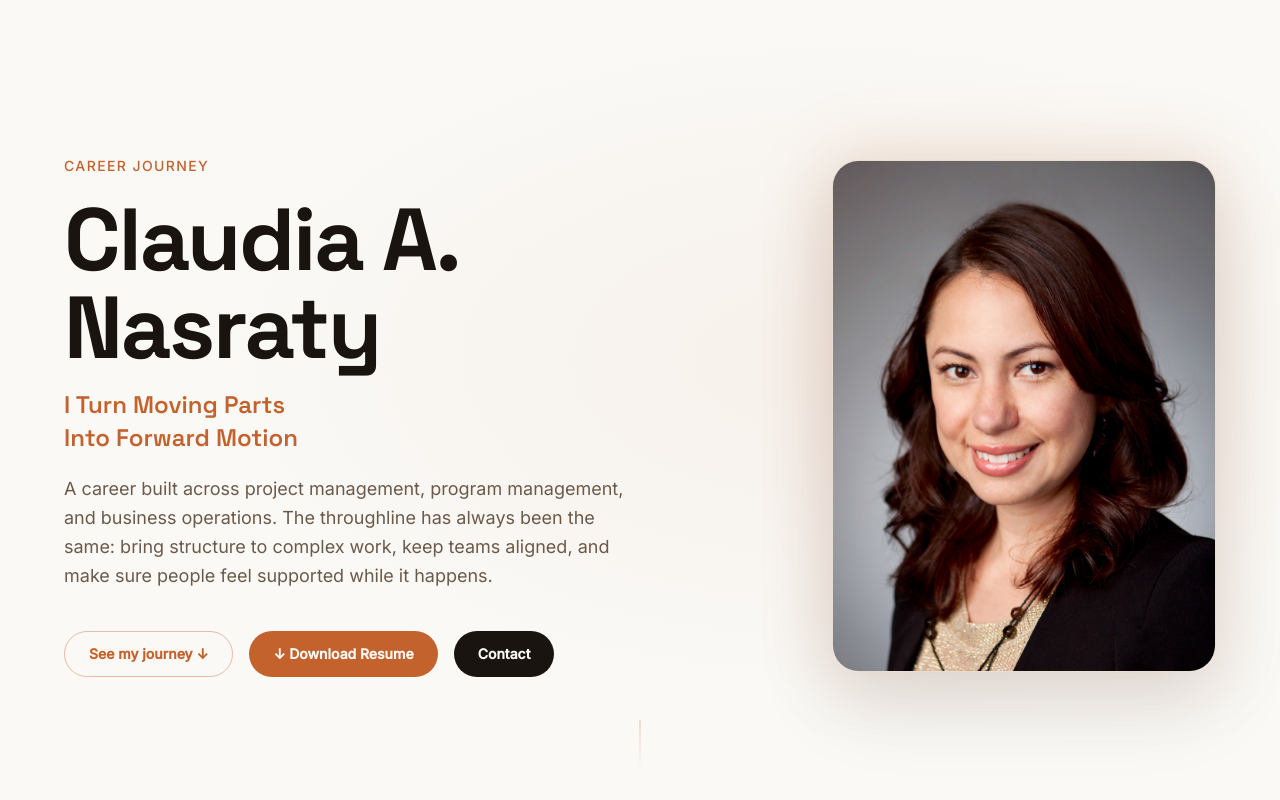
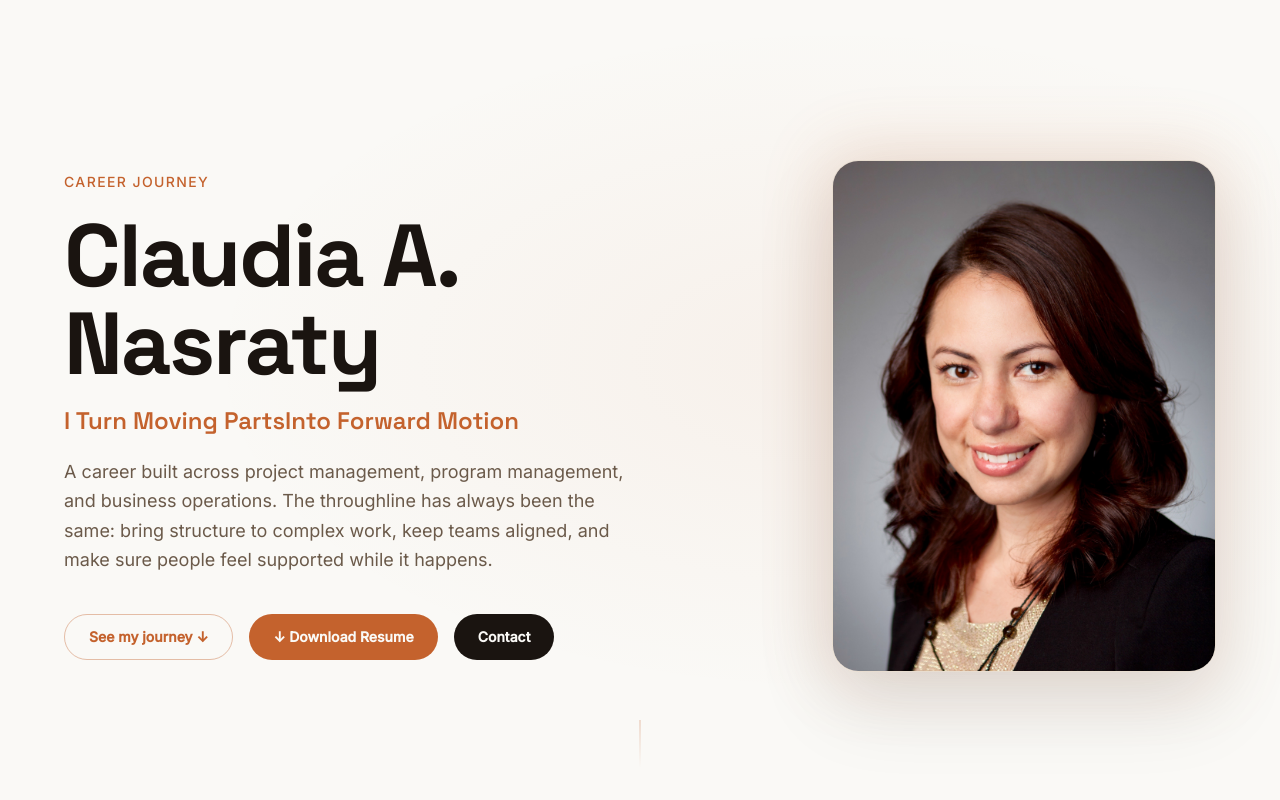
Before and after one commit to ClaudiaN-Code/claudia-career-journey, a Next.js app: page / in a window 1280 px wide. Shown: the top 800 px of the page. Built offline with nearby package versions, Linux system fonts and the light colour scheme.

Commit message:
Headline line break on mobile only (block md:inline)
Co-Authored-By: Claude Sonnet 4.6 <noreply@anthropic.com>

```diff
--- a/components/Hero.tsx
+++ b/components/Hero.tsx
@@ -49,7 +49,7 @@ export function Hero({ name, headline, tagline, resumePdfEnabled }: HeroProps) {
               style={{ fontSize: "clamp(1.1rem, 2vw, 1.5rem)" }}
             >
               {headline.split("\n").map((line, i) => (
-                <span key={i} className="block">{line}</span>
+                <span key={i} className="block md:inline">{line}</span>
               ))}
             </p>
 
```
